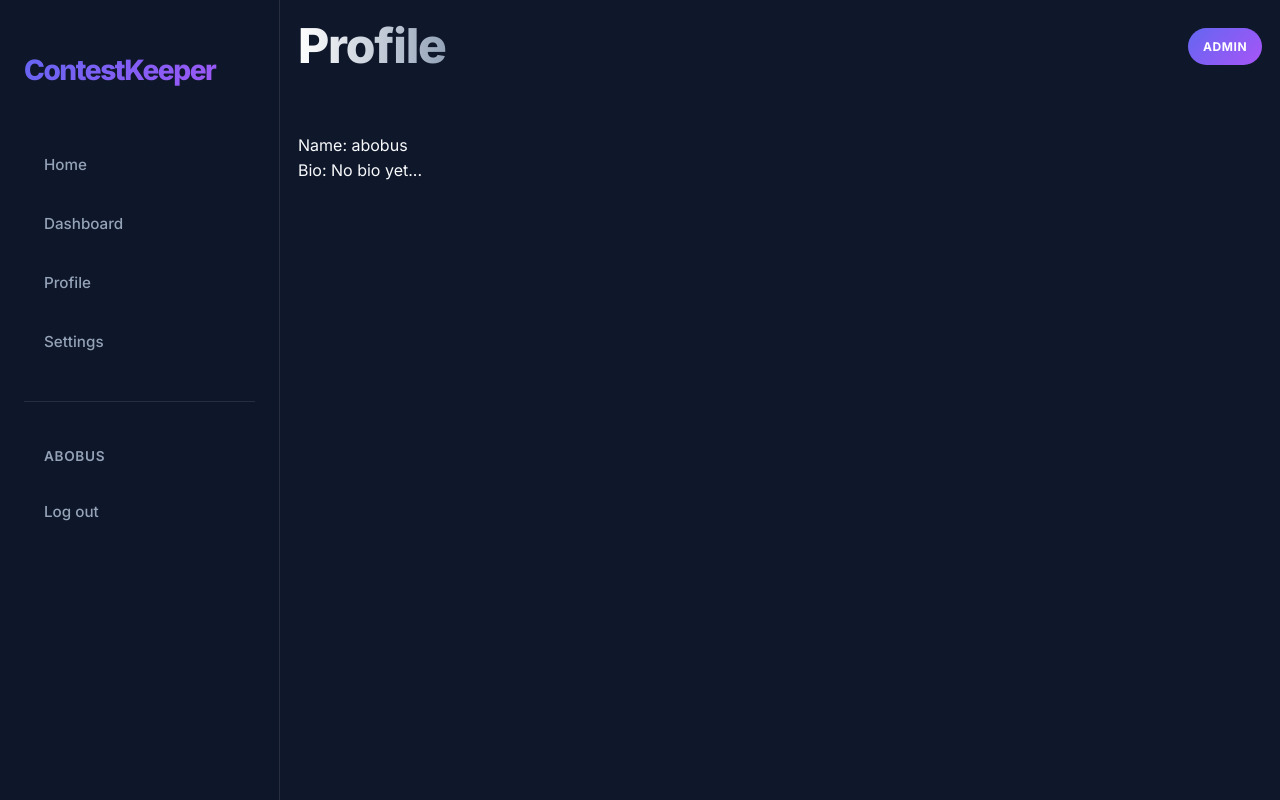
After one commit to yourbrolol/team404NotFound, a Django app: page /profile/ in a window 1280 px wide. The commit adds this page. Run offline with Django 5.2, Linux system fonts and the light colour scheme; a user stored in the database is signed in.

Commit message:
small backend changes, added simple profile page as well (WIP).

```diff
--- a/ContestKeeper/app/models.py
+++ b/ContestKeeper/app/models.py
@@ -4,13 +4,14 @@ from django.contrib.auth.models import AbstractUser
 class User(AbstractUser):
     first_name = None
     last_name = None
-    username = models.CharField(max_length=20, unique=True)
 
     class Role(models.TextChoices):
         ORGANIZER = "ORGANIZER", "Organizer"
         JURY = "JURY", "Jury"
         PARTICIPANT = "PARTICIPANT", "Participant"
 
+    username = models.CharField(max_length=20, unique=True)
+    bio = models.CharField(max_length=200, blank=True)
     role = models.CharField(choices=Role.choices, default=Role.PARTICIPANT)
 
     def __str__(self):
@@ -24,6 +25,19 @@ class User(AbstractUser):
 
     def is_participant(self):
         return self.role == self.Role.PARTICIPANT
+
+class Team(models.Model):
+    class Status(models.TextChoices):
+        DRAFT = "DRAFT", "Draft"
+        ACTIVE = "ACTIVE", "Active"
+
+    name = models.CharField(max_length=20)
+    description = models.TextField(max_length=200, blank=True)
+    status = models.CharField(choices=Status.choices, default=Status.DRAFT)
+    participants = models.ManyToManyField(User, related_name="participated_teams")
+
+    def __str__(self):
+        return f"Team {self.name}."
 
 class Contest(models.Model):
     def save(self, *args, **kwargs):
@@ -55,22 +69,10 @@ class Contest(models.Model):
     is_draft = models.BooleanField(default=True)
     jurys = models.ManyToManyField(User, related_name="judged_contests", blank=True)
     participants = models.ManyToManyField(User, related_name="participated_contests", blank=True)
+    teams = models.ManyToManyField(Team, related_name="teams_in_contests", blank=True)
 
     def __str__(self):
         return self.name
-
-class Team(models.Model):
-    class Status(models.TextChoices):
-        DRAFT = "DRAFT", "Draft"
-        ACTIVE = "ACTIVE", "Active"
-
-    name = models.CharField(max_length=20)
-    description = models.TextField(max_length=200, blank=True)
-    status = models.CharField(choices=Status.choices, default=Status.DRAFT)
-    participants = models.ManyToManyField(User, related_name="participated_teams")
-
-    def __str__(self):
-        return f"Team {self.name}."
 
 class Application(models.Model):
     class Type(models.TextChoices):
--- a/ContestKeeper/app/templates/app/nav.html
+++ b/ContestKeeper/app/templates/app/nav.html
@@ -19,7 +19,7 @@
         <div class="nav-links">
             <button data-url="{% url 'home' %}" class="nav-link" id="homeBtn">Home</button>
             <button data-url="{% url 'dashboard' %}" class="nav-link" id="dashboardBtn">Dashboard</button>
-            <button data-url="#" class="nav-link" id="profileBtn">Profile</button>
+            <button data-url="{% url 'profile' %}" class="nav-link" id="profileBtn">Profile</button>
             <button data-url="#" class="nav-link" id="settingsBtn">Settings</button>
             <hr class="nav-auth-divider">
             {% if user.is_authenticated %}
--- /dev/null
+++ b/ContestKeeper/app/templates/app/profile.html
@@ -0,0 +1,28 @@
+{% load static %}
+<!DOCTYPE html>
+<html lang="en">
+
+<head>
+    <meta charset="UTF-8">
+    <meta name="viewport" content="width=device-width, initial-scale=1.0">
+    <title>ContestKeeper - Home</title>
+    <link rel="stylesheet" href="{% static 'css/common.css' %}">
+    <link rel="stylesheet" href="{% static 'css/home.css' %}">
+    <link rel="preconnect" href="https://fonts.googleapis.com">
+    <link rel="preconnect" href="https://fonts.gstatic.com" crossorigin>
+    <link href="https://fonts.googleapis.com/css2?family=Inter:wght@400;500;600;700;800&display=swap" rel="stylesheet">
+</head>
+
+<body>
+    {% include 'app/nav.html' %}
+    <main class="dashboard-container">
+        <header class="dashboard-header">
+            <h1 id="h1">Profile</h1>
+            <span class="role-badge">{{ user.get_role_display }}</span>
+        </header>
+        <p>Name: {{ user.username }}</p>
+        <p>Bio: {{ user.bio|default:"No bio yet..." }}</p>
+    </main>
+</body>
+
+</html>
--- a/ContestKeeper/app/urls.py
+++ b/ContestKeeper/app/urls.py
@@ -1,3 +1,4 @@
+from unicodedata import name
 from . import views
 from django.urls import path
 
@@ -5,6 +6,7 @@ urlpatterns = [
     path("", views.home, name="home"),
     path("dashboard/", views.dashboard, name="dashboard"),
     path("register/", views.RegisterView.as_view(), name="register"),
+    path("profile/", views.profile, name="profile"),
     path("contests/", views.contest_list, name="contest_list"),
     path("contests/new/", views.contest_create, name="contest_create"),
     path("contests/<int:pk>/", views.contest_detail, name="contest_detail"),
--- a/ContestKeeper/app/views.py
+++ b/ContestKeeper/app/views.py
@@ -2,6 +2,7 @@ from django.contrib.auth import login
 from django.shortcuts import redirect, render, get_object_or_404
 from django.urls import reverse_lazy
 from django.views.generic import CreateView
+from django.http import HttpResponse
 
 from .forms import UserRegistrationForm, ContestForm
 
@@ -28,6 +29,10 @@ def home(request):
         return redirect("register")
 
     return render(request, "app/index.html")
+
+def profile(request):
+    if not request.user.is_authenticated: return redirect("register")
+    return render(request, "app/profile.html")
 
 def contest_list(request):
     contests = Contest.objects.exclude(status=Contest.Status.DRAFT).values()
```
Also changed, not shown: ContestKeeper/app/migrations/0010_contest_teams.py (added), ContestKeeper/app/migrations/0011_user_bio.py (added), ContestKeeper/db.sqlite3.
